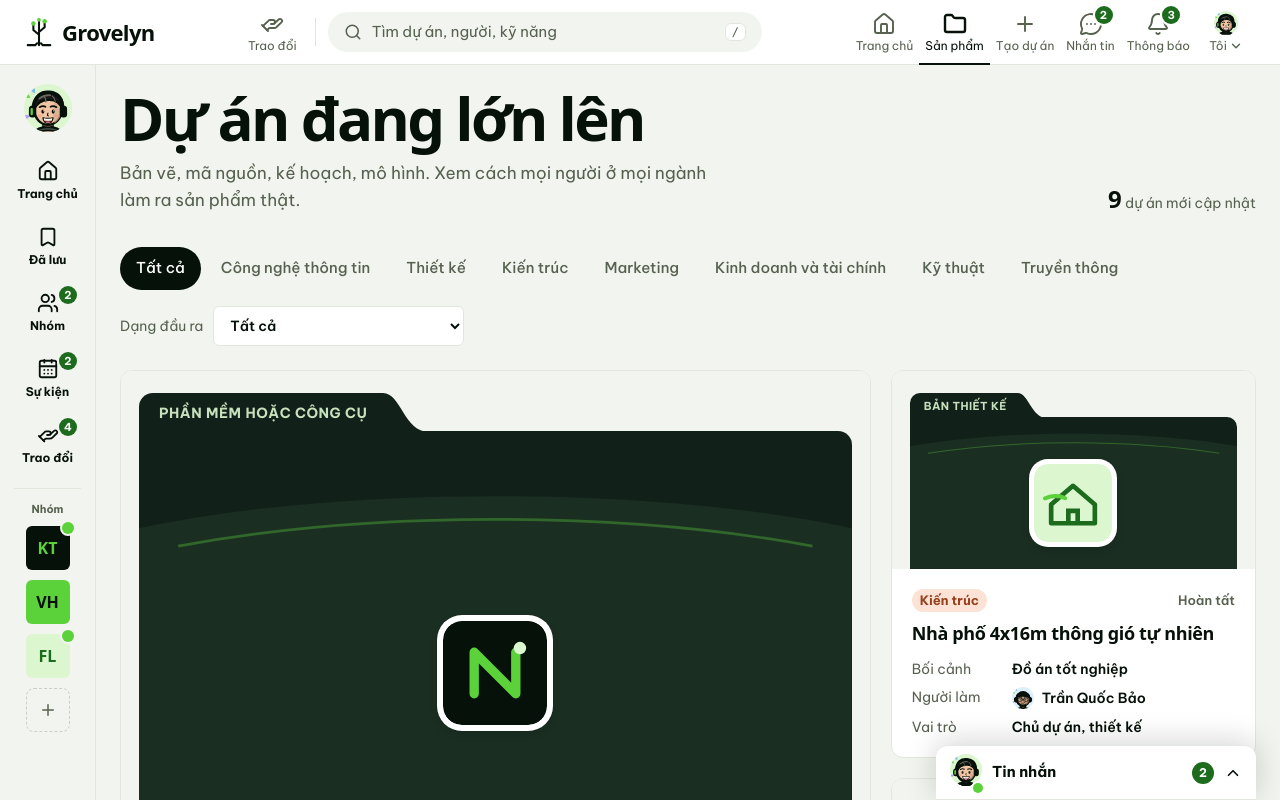
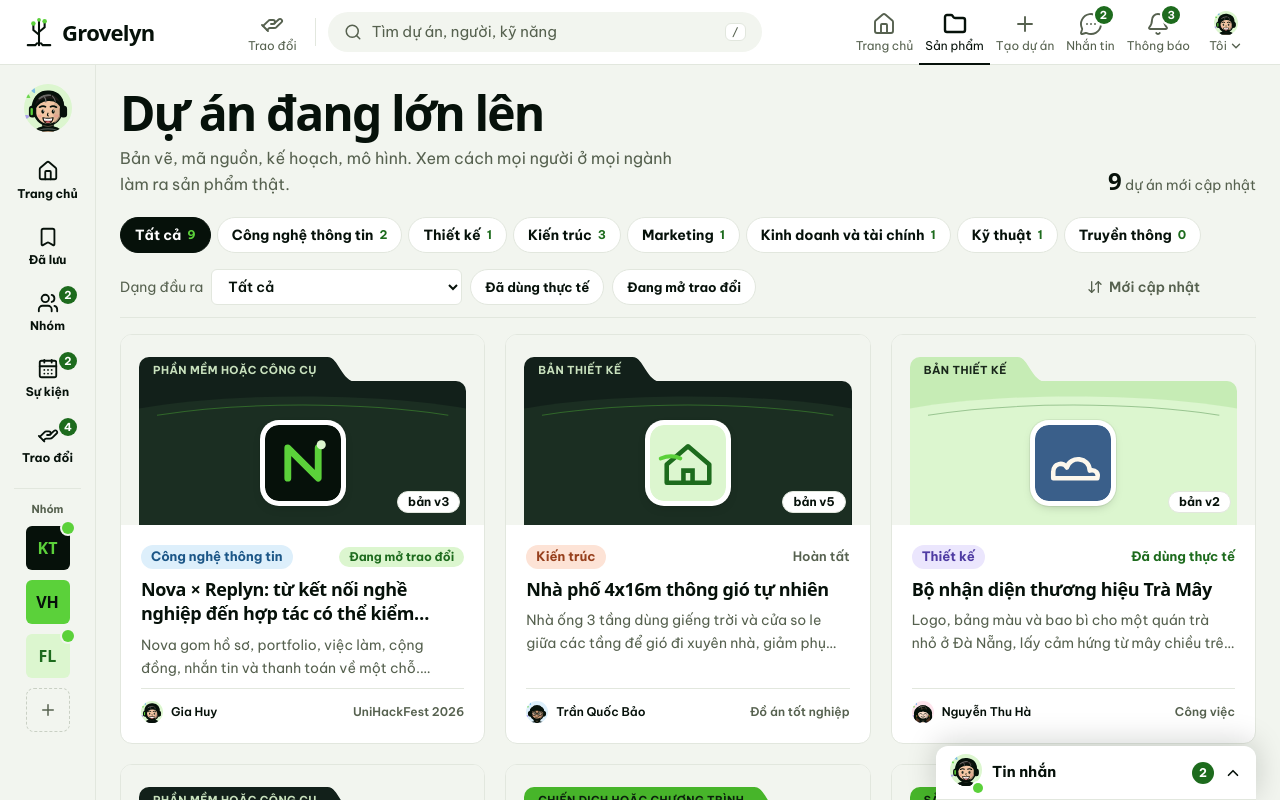
Before and after one commit to giahuydoo0207-tech/grovelyn-web, a Next.js app: page /explore in a window 1280 px wide. Shown: the top 800 px of the page. Built offline with nearby package versions, Linux system fonts and the light colour scheme.

Commit message:
Trang Sản phẩm: lưới 3 cột đồng đều, bỏ thẻ phóng to đầu trang và làm gọn thẻ dự án

```diff
--- a/src/app/(app)/explore/ExploreGrid.tsx
+++ b/src/app/(app)/explore/ExploreGrid.tsx
@@ -3,20 +3,24 @@
 import Link from "next/link";
 import { useSearchParams } from "next/navigation";
 import { useState } from "react";
-import { AnimatePresence, motion } from "motion/react";
+import { ArrowDownUp } from "lucide-react";
 import { FIELDS, ME, PROJECTS as SAMPLE, USERS, userOf } from "@/lib/data";
 import { myProjectsStore, prefsStore } from "@/lib/stores";
 import { showcaseOf } from "@/lib/showcase";
+import { useTopics } from "@/lib/topicStore";
 import { OUTPUTS, type Output } from "@/lib/model";
 import { Avatar } from "@/components/Avatar";
 import { ProjectCard } from "@/components/ProjectCard";
 
+const SORTS = ["Mới cập nhật", "Nhiều phiên bản nhất"] as const;
 const norm = (s: string) => s.normalize("NFD").replace(/[̀-ͯ]/g, "").replace(/đ/g, "d").replace(/Đ/g, "d").toLowerCase();
 
 export function ExploreGrid() {
   const params = useSearchParams();
   const q = params.get("q") ?? "";
   const prefs = prefsStore.use();
+  const openTopics = useTopics().filter((t) => t.status === "open");
+  const openSlugs = new Set(openTopics.map((t) => t.project));
   // Dự án bạn tạo (lưu trên trình duyệt) đứng đầu, rồi tới dự án mẫu.
   const PROJECTS = [...myProjectsStore.use(), ...SAMPLE];
   const fromLink = params.get("nganh");
@@ -25,6 +29,9 @@ export function ExploreGrid() {
   );
 
   const [output, setOutput] = useState<Output | "Tất cả">("Tất cả");
+  const [onlyReal, setOnlyReal] = useState(false);
+  const [onlyExchange, setOnlyExchange] = useState(false);
+  const [sort, setSort] = useState<(typeof SORTS)[number]>("Mới cập nhật");
   // Chỉ hiện dạng đầu ra có ít nhất một dự án, để bộ lọc không có lựa chọn rỗng.
   const outputs = OUTPUTS.map((o) => o.id).filter((o) => PROJECTS.some((p) => p.output === o));
 
@@ -35,49 +42,94 @@ export function ExploreGrid() {
       )
     : [];
 
+  const countOfField = (f: (typeof FIELDS)[number]) =>
+    f === "Tất cả" ? PROJECTS.length : PROJECTS.filter((p) => p.field === f).length;
+
   const list = (() => {
-    return PROJECTS.filter((p) => (field === "Tất cả" || p.field === field) && (output === "Tất cả" || p.output === output)).filter((p) => {
+    const filtered = PROJECTS.filter(
+      (p) =>
+        (field === "Tất cả" || p.field === field) &&
+        (output === "Tất cả" || p.output === output) &&
+        (!onlyReal || p.usage === "Đã dùng thực tế") &&
+        (!onlyExchange || openSlugs.has(p.slug)),
+    ).filter((p) => {
       if (!needle) return true;
       const owner = userOf(p.owner)?.name ?? "";
       return norm([p.title, p.summary, p.field, p.output, p.context, owner, ...p.tools, ...showcaseOf(p).tags].join(" ")).includes(needle);
     });
+    return sort === "Nhiều phiên bản nhất" ? [...filtered].sort((a, b) => b.versions.length - a.versions.length) : filtered;
   })();
 
   return (
-    <div className="flex flex-col gap-6">
-      <div role="radiogroup" aria-label="Lọc theo ngành" className="no-scrollbar -mx-4 flex gap-1 overflow-x-auto px-4 sm:mx-0 sm:px-0">
+    <div className="flex flex-col gap-4">
+      <div role="radiogroup" aria-label="Lọc theo ngành" className="no-scrollbar -mx-4 flex gap-1.5 overflow-x-auto px-4 sm:mx-0 sm:px-0">
         {FIELDS.map((f) => {
           const on = f === field;
           return (
             <button
               key={f}
+              type="button"
               role="radio"
               aria-checked={on}
               onClick={() => setField(f)}
-              className={`relative shrink-0 rounded-full px-4 py-2.5 text-[15px] font-medium transition-colors ${on ? "text-white" : "text-moss hover:text-ink"}`}
+              className={`inline-flex h-9 shrink-0 items-center gap-1.5 whitespace-nowrap rounded-full border px-3.5 text-sm font-bold transition-colors ${
+                on ? "border-ink bg-ink text-white" : "border-line bg-white text-ink hover:bg-mist"
+              }`}
             >
-              {on && (
-                <motion.span
-                  layoutId="field-pill"
-                  className="absolute inset-0 rounded-full bg-ink"
-                  transition={{ type: "spring", stiffness: 420, damping: 34 }}
-                />
-              )}
-              <span className="relative">{f}</span>
+              <span>{f}</span>
+              <span className={`text-xs tabular-nums ${on ? "text-leaf" : "text-leaf-deep"}`}>{countOfField(f)}</span>
             </button>
           );
         })}
       </div>
 
-      <label className="-mt-2 flex items-center gap-2.5 text-sm text-moss">
+      <div className="flex flex-wrap items-center justify-between gap-2 border-b border-line pb-3 text-sm">
+        <div className="flex flex-wrap items-center gap-2">
+          <label className="flex items-center gap-2 text-moss">
             Dạng đầu ra
-        <select value={output} onChange={(e) => setOutput(e.target.value as Output | "Tất cả")} className="h-10 rounded-lg border border-line bg-white px-3 text-sm font-semibold text-ink outline-none focus:border-ink">
+            <select
+              value={output}
+              onChange={(e) => setOutput(e.target.value as Output | "Tất cả")}
+              className="h-9 rounded-lg border border-line bg-white px-3 text-sm font-semibold text-ink outline-none focus:border-ink"
+            >
               <option value="Tất cả">Tất cả</option>
               {outputs.map((o) => (
                 <option key={o}>{o}</option>
               ))}
             </select>
           </label>
+          <button
+            type="button"
+            aria-pressed={onlyReal}
+            onClick={() => setOnlyReal((v) => !v)}
+            className={`inline-flex h-9 items-center rounded-full border px-3.5 text-[13px] font-bold transition-colors ${
+              onlyReal ? "border-ink bg-ink text-white" : "border-line bg-white text-ink hover:bg-mist"
+            }`}
+          >
+            Đã dùng thực tế
+          </button>
+          <button
+            type="button"
+            aria-pressed={onlyExchange}
+            onClick={() => setOnlyExchange((v) => !v)}
+            className={`inline-flex h-9 items-center gap-1.5 rounded-full border px-3.5 text-[13px] font-bold transition-colors ${
+              onlyExchange ? "border-ink bg-ink text-white" : "border-line bg-white text-ink hover:bg-mist"
+            }`}
+          >
+            Đang mở trao đổi
+          </button>
+        </div>
+
+        <label className="relative flex items-center gap-1.5 font-semibold text-moss hover:text-ink">
+          <ArrowDownUp className="pointer-events-none h-4 w-4" aria-hidden="true" />
+          <span className="sr-only">Sắp xếp</span>
+          <select value={sort} onChange={(e) => setSort(e.target.value as (typeof SORTS)[number])} className="cursor-pointer appearance-none bg-transparent outline-none">
+            {SORTS.map((s) => (
+              <option key={s}>{s}</option>
+            ))}
+          </select>
+        </label>
+      </div>
 
       {q && (
         <p className="text-[15px] text-moss">
@@ -126,25 +178,13 @@ export function ExploreGrid() {
           </Link>
         </div>
       ) : (
-        <motion.ul layout className="grid auto-rows-auto grid-cols-1 gap-5 sm:grid-cols-2 lg:grid-cols-3">
-          <AnimatePresence mode="popLayout" initial={true}>
-            {list.map((p, i) => {
-              const featured = i === 0 && field === "Tất cả" && output === "Tất cả" && !q;
-              return (
-                <motion.li
-                  key={p.slug}
-                  layout
-                  initial={{ opacity: 0, y: 24 }}
-                  animate={{ opacity: 1, y: 0, transition: { delay: Math.min(i, 6) * 0.06, duration: 0.45, ease: [0.22, 1, 0.36, 1] } }}
-                  exit={{ opacity: 0, scale: 0.96, transition: { duration: 0.15 } }}
-                  className={featured ? "sm:col-span-2 lg:row-span-2" : ""}
-                >
-                  <ProjectCard project={p} featured={featured} />
-                </motion.li>
-              );
-            })}
-          </AnimatePresence>
-        </motion.ul>
+        <ul className="grid grid-cols-1 gap-5 sm:grid-cols-2 lg:grid-cols-3">
+          {list.map((p) => (
+            <li key={p.slug}>
+              <ProjectCard project={p} />
+            </li>
+          ))}
+        </ul>
       )}
     </div>
   );
--- a/src/app/(app)/explore/page.tsx
+++ b/src/app/(app)/explore/page.tsx
@@ -7,13 +7,13 @@ export const metadata: Metadata = { title: "Sản phẩm" };
 
 export default function ExplorePage() {
   return (
-    <div className="flex flex-col gap-8">
-      <header className="flex flex-wrap items-end justify-between gap-6">
+    <div className="flex flex-col gap-5">
+      <header className="flex flex-wrap items-end justify-between gap-4">
         <div>
-          <h1 className="font-display text-[clamp(2.4rem,5vw,3.75rem)] font-bold leading-[0.98] tracking-[-0.045em]">
+          <h1 className="font-display text-[clamp(2rem,4vw,3rem)] font-bold leading-none tracking-[-0.04em]">
             Dự án đang lớn lên
           </h1>
-          <p className="mt-3 max-w-[52ch] text-[17px] leading-relaxed text-moss">
+          <p className="mt-2 max-w-[54ch] text-[15px] leading-relaxed text-moss sm:text-base">
             Bản vẽ, mã nguồn, kế hoạch, mô hình. Xem cách mọi người ở mọi ngành làm ra sản phẩm thật.
           </p>
         </div>
--- a/src/components/ProjectCard.tsx
+++ b/src/components/ProjectCard.tsx
@@ -1,37 +1,41 @@
+"use client";
+
 import Link from "next/link";
 import type { Project } from "@/lib/data";
 import { contextLabel, userOf } from "@/lib/data";
 import { fieldColor } from "@/lib/palette";
 import { currentPhase, phaseLabel, showcaseOf } from "@/lib/showcase";
+import { useTopics } from "@/lib/topicStore";
 import { FolderCover } from "./project/FolderCover";
 import { Avatar } from "./Avatar";
 
-/** Thẻ dự án: bìa hồ sơ ghi dạng đầu ra, rồi lĩnh vực, tiến độ, tên, bối cảnh và vai trò của người làm. */
+/** Thẻ dự án: bìa hồ sơ ghi dạng đầu ra kèm phiên bản, lĩnh vực, trạng thái, tóm tắt ngắn, người làm và bối cảnh. */
 export function ProjectCard({
   project,
-  featured = false,
   person,
 }: {
   project: Project;
-  featured?: boolean;
-  /** Trên trang hồ sơ: hiện vai trò của người này, không phải của chủ dự án. */
+  /** Giữ tương thích với trang hồ sơ. */
   person?: string;
 }) {
+  void person;
   const owner = userOf(project.owner);
   const showcase = showcaseOf(project);
   const phase = phaseLabel(currentPhase(showcase.milestones));
-  const who = person ?? project.owner;
-  const role = project.members.find((m) => m.handle === who)?.part;
-  const byOther = who !== project.owner;
+  const curVer = project.versions[0]?.tag;
+  const hasOpenTopic = useTopics().some((t) => t.project === project.slug && t.status === "open");
 
   return (
     <Link
       href={`/p/${project.slug}`}
       className="group flex h-full flex-col overflow-hidden rounded-2xl border border-line bg-white transition-[border-color,box-shadow] duration-200 hover:border-ink/25 hover:shadow-[0_14px_40px_-18px_rgba(6,17,10,0.35)] [&:hover_.folder-logo]:-translate-y-1"
     >
-      <div
-        className={`bg-mist px-[18px] pt-[22px] ${featured ? "lg:flex lg:flex-1 lg:flex-col" : ""}`}
-      >
+      <div className="relative bg-mist px-[18px] pt-[22px]">
+        {curVer && (
+          <span className="pointer-events-none absolute bottom-3 right-6 z-10 rounded-full border border-line bg-white px-2.5 py-0.5 text-xs font-bold text-ink">
+            bản {curVer}
+          </span>
+        )}
         <FolderCover
           tone={project.tone}
           title={project.title}
@@ -39,50 +43,40 @@ export function ProjectCard({
           logoSrc={project.local?.logoSrc}
           coverSrc={project.local?.coverSrc}
           kind={project.output}
-          height={featured ? 240 : 176}
-          logoSize={featured ? 104 : 78}
-          fill={featured}
-          className={featured ? "lg:flex-1" : ""}
+          height={168}
+          logoSize={76}
         />
       </div>
-      <div className={`flex flex-col gap-2.5 ${featured ? "p-6" : "p-5"}`}>
-        <div className="flex items-center justify-between gap-3 text-[13px]">
-          <span className="rounded-full px-2 py-0.5 font-bold" style={{ background: fieldColor(project.field).bg, color: fieldColor(project.field).fg }}>
+      <div className="flex flex-1 flex-col gap-2 p-5">
+        <div className="flex items-center justify-between gap-2 text-[13px]">
+          <span className="truncate rounded-full px-2.5 py-0.5 font-bold" style={{ background: fieldColor(project.field).bg, color: fieldColor(project.field).fg }}>
             {project.field}
           </span>
-          <span className="shrink-0 font-semibold text-moss">{phase}</span>
+          {hasOpenTopic ? (
+            <span className="shrink-0 rounded-full bg-sap px-2.5 py-0.5 text-xs font-bold text-leaf-deep">
+              Đang mở trao đổi
+            </span>
+          ) : project.usage === "Đã dùng thực tế" ? (
+            <span className="shrink-0 font-bold text-leaf-deep">Đã dùng thực tế</span>
+          ) : (
+            <span className="shrink-0 font-semibold text-moss">{phase}</span>
+          )}
         </div>
-        <h3
-          className={`font-display font-bold leading-tight tracking-[-0.02em] ${featured ? "text-[clamp(1.4rem,2.2vw,1.85rem)]" : "text-lg"}`}
-        >
+        <h3 className="font-display text-lg font-bold leading-snug tracking-[-0.02em] line-clamp-2">
           {project.title}
         </h3>
-        {featured && (
-          <p className="max-w-[60ch] text-[15px] leading-relaxed text-moss">
-            {project.summary}
-          </p>
-        )}
-        <dl className="mt-1 grid grid-cols-[88px_minmax(0,1fr)] gap-x-3 gap-y-2 text-sm">
-          <dt className="text-moss">Bối cảnh</dt>
-          <dd className="truncate font-semibold">{contextLabel(project)}</dd>
+        <p className="line-clamp-2 text-sm leading-relaxed text-moss">
+          {project.summary}
+        </p>
+        <div className="mt-auto flex items-center justify-between gap-3 border-t border-line pt-3 text-xs">
           {owner && (
-            <>
-              <dt className="text-moss">
-                {byOther ? "Chủ dự án" : "Người làm"}
-              </dt>
-              <dd className="flex min-w-0 items-center gap-2 font-semibold">
-                <Avatar initials={owner.initials} tone={owner.tone} handle={owner.handle} size={22} />
-                <span className="truncate">{owner.name}</span>
-              </dd>
-            </>
+            <span className="flex min-w-0 items-center gap-2 font-semibold text-ink">
+              <Avatar initials={owner.initials} tone={owner.tone} handle={owner.handle} size={22} />
+              <span className="truncate">{owner.name}</span>
+            </span>
           )}
-          {role && (
-            <>
-              <dt className="text-moss">Vai trò</dt>
-              <dd className="truncate font-semibold">{role}</dd>
-            </>
-          )}
-        </dl>
+          <span className="shrink-0 font-semibold text-moss">{contextLabel(project)}</span>
+        </div>
       </div>
     </Link>
   );
```
Lines whose indentation alone changed are shown as unchanged.
